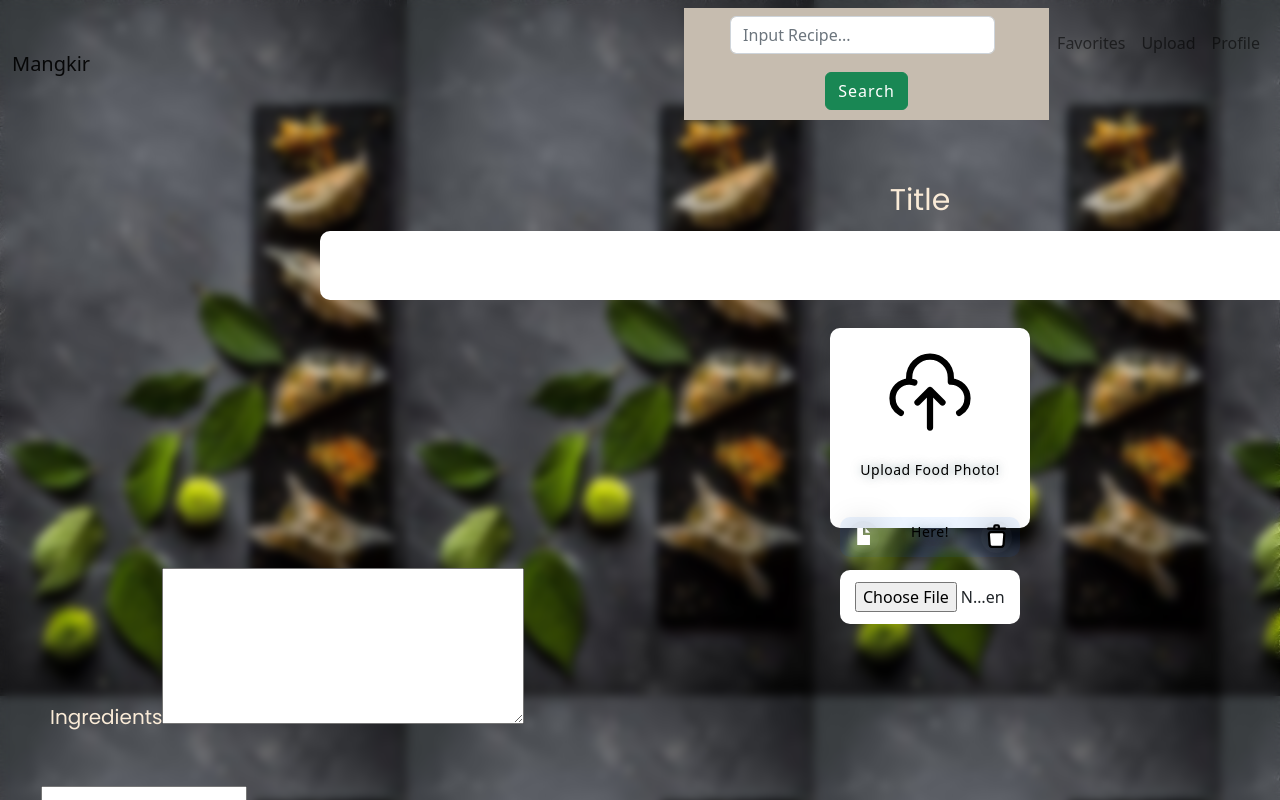
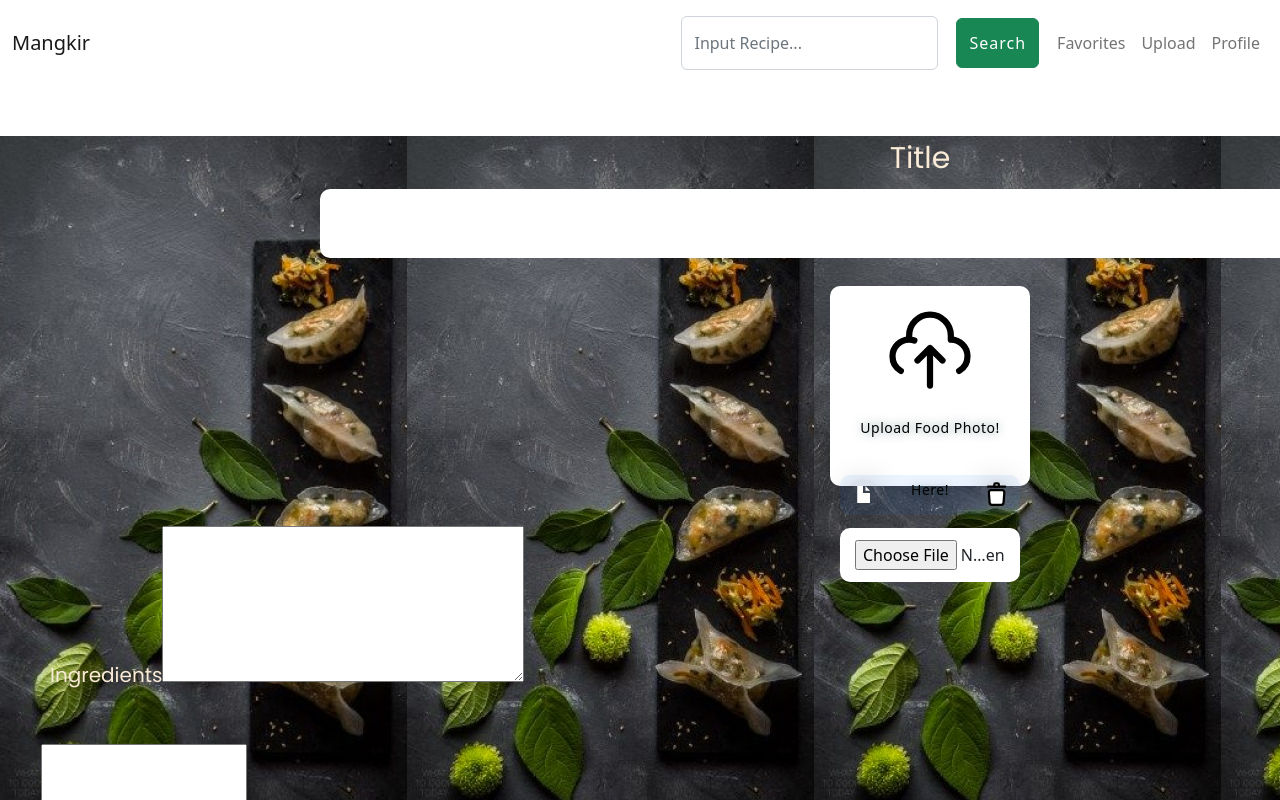
Before and after one commit to KamilZhafran/Mangkir-Web-Based, a React (Create React App) app: page /input in a window 1280 px wide. Shown: the top 800 px of the page. Built offline with nearby package versions, Linux system fonts and the light colour scheme.

Commit message:
login and input page

```diff
--- a/package.json
+++ b/package.json
@@ -12,7 +12,7 @@
     "react-dom": "^18.2.0",
     "react-player": "^2.12.0",
     "react-rating": "^2.0.5",
-    "react-scripts": "5.0.1",
+    "react-scripts": "^5.0.1",
     "web-vitals": "^2.1.4"
   },
   "scripts": {
--- a/src/pages/InputRecipe.js
+++ b/src/pages/InputRecipe.js
@@ -12,7 +12,7 @@ export class InputRecipe extends React.Component {
     //       ubah juga nama class nya di file css yang bersangkutan
     render() {
         return (
-            <div>
+            <div className={styles.bodyRecipe}>
                 <div className={styles.inRecipeTitle}>
                     <label for="nameTitle" className={styles.formLabel}>Title</label>
                     <input type="text" className={styles.formControl} id="nameTitle"/>
--- a/src/pages/LoginRegister.js
+++ b/src/pages/LoginRegister.js
@@ -40,7 +40,7 @@ export class LoginRegister extends React.Component {
                     </div>
 
                     <div className={`${styles.formContainer} ${styles.loginContainer}`}>
-                        <form action="#">
+                        <form action="#" className={styles.formLogin}>
                             <h1>Login here.</h1>
                             <input type="email" placeholder="Email"/>
                             <input type="password" placeholder="Password"/>
--- a/src/styles/InputRecipe.module.css
+++ b/src/styles/InputRecipe.module.css
@@ -2,7 +2,7 @@ head {
     backdrop-filter: blur(5px);
 }
 
-body {
+.bodyRecipe {
     background-image: url('../../public/res/InputRecipe/1.jpeg');
     backdrop-filter: blur(5px);
 }
--- a/src/styles/LoginRegister.module.css
+++ b/src/styles/LoginRegister.module.css
@@ -1,7 +1,4 @@
 @import url("https://fonts.googleapis.com/css2?family=Poppins");
-* {
-    box-sizing: border-box;
-}
 
 .bodyLogin {
     display: flex;
@@ -12,6 +9,7 @@
     font-family: "Poppins", sans-serif;
     overflow: hidden;
     height: 100vh;
+    box-sizing: border-box;
 }
 
 h1 {
@@ -137,7 +135,7 @@ button.ghost:hover i.login {
     opacity: 1;
 }
 
-form {
+.formLogin {
     background-color: rgb(198, 188, 175);
     display: flex;
     align-items: center;
```
Also changed, not shown: 1 other file (tests, documents, lock files or other folders).
